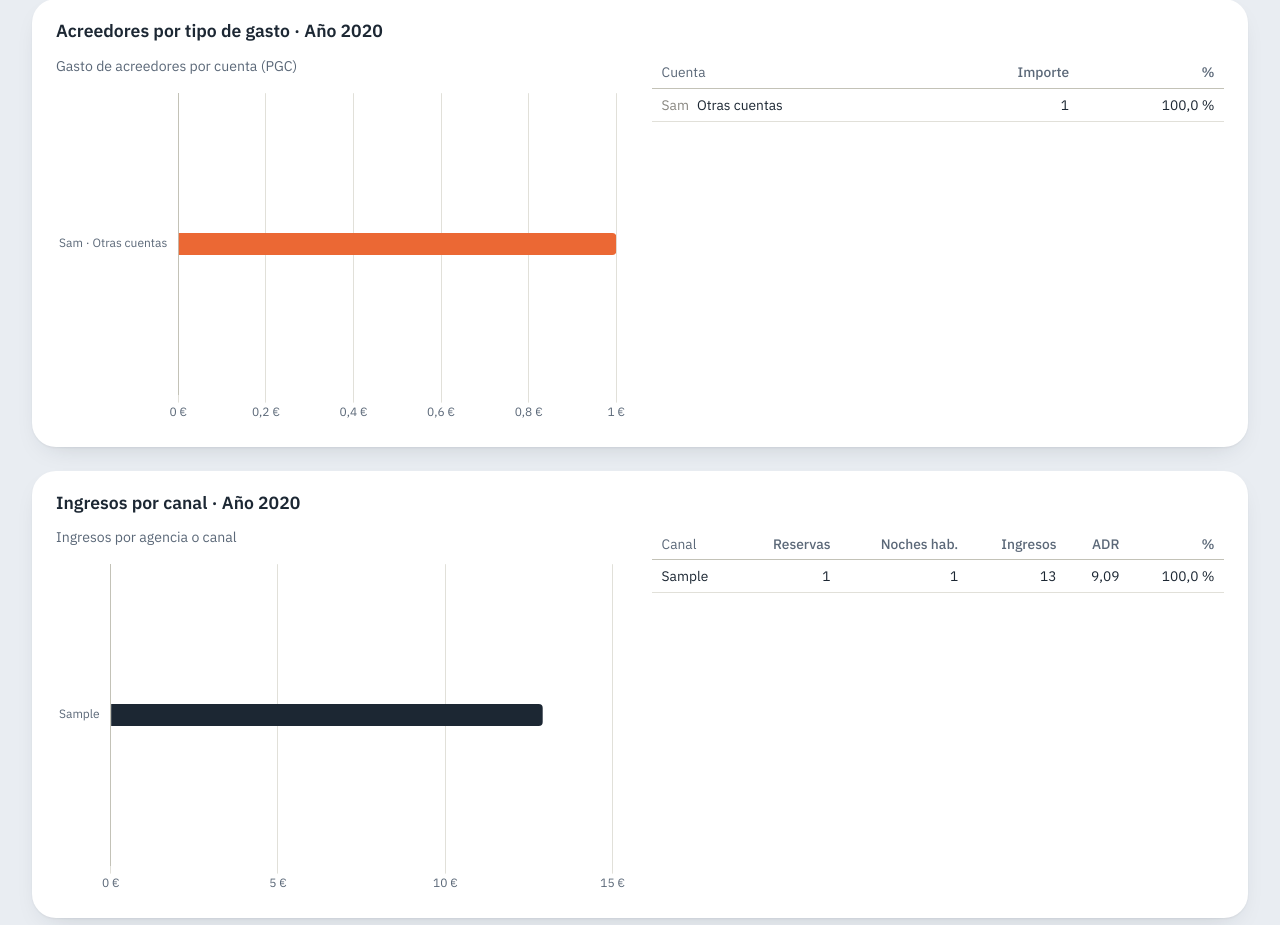
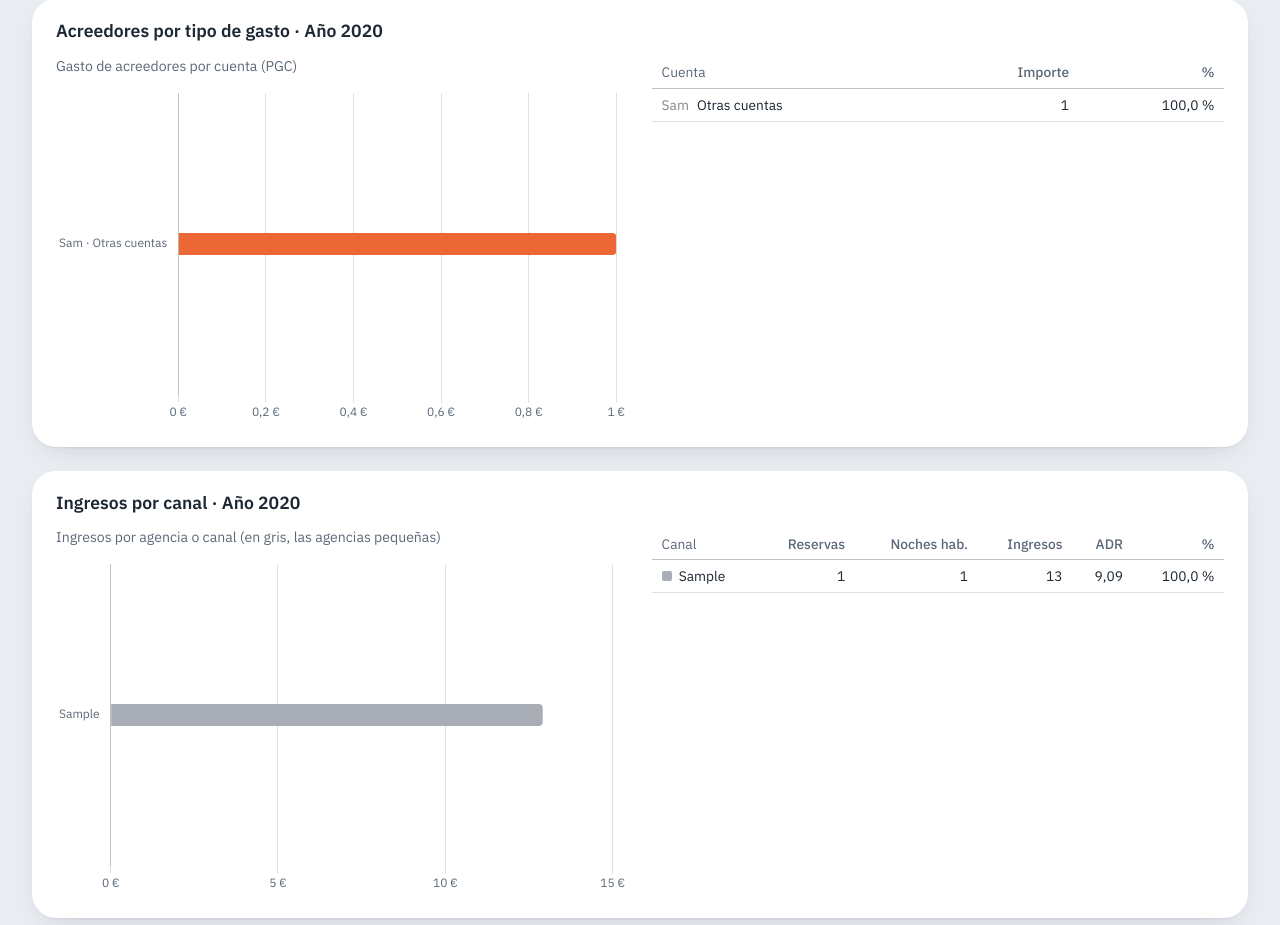
Before and after one commit to jatien/hotel_cuentas, a Django app: page /analisis/ in a window 1280 px wide. Shown: the part 2604-3529 px from the top of the page. Run offline with Django 5.2, Linux system fonts and the light colour scheme; tables that the repository leaves empty hold one stand-in row (values such as "Sample post").

Commit message:
analisis: colores por canal en «Ingresos por canal»
Cada barra toma el color de su canal principal (los mismos que en el peso
mensual) y las agencias pequeñas van en gris; muestra de color en la tabla.

Co-Authored-By: Claude Opus 5.5 <noreply@anthropic.com>
Claude-Session: https://claude.ai/code/session_01J7hTZbybP8qt2wntGDxY3u

```diff
--- a/analisis/resumen.py
+++ b/analisis/resumen.py
@@ -508,7 +508,7 @@ def calcular_resumen(anio: int, mes: int | None = None, incluir_previsto: bool =
     # --- Canales (agencias)
     total_ing_agencias = sum((a["ingresos"] for a in agencias.values()), CERO)
     canales = sorted(({
-        "nombre": nombre, **a,
+        "nombre": nombre, **a, "principal": canal_principal(nombre),
         "adr": a["estancias"] / a["noches_hab"] if a["noches_hab"] else None,
         "pct": _pct(a["ingresos"], total_ing_agencias),
     } for nombre, a in agencias.items() if a["ingresos"] or a["noches_hab"]), key=lambda x: -x["ingresos"])
--- a/analisis/static/analisis/resumen.js
+++ b/analisis/static/analisis/resumen.js
@@ -178,15 +178,33 @@
     });
   }
   barrasSimples("g-cuentas", datos.cuentas, "Gasto", COLOR.acreedores);
-  barrasSimples("g-canales", datos.canales, "Ingresos", COLOR.ingresos);
-
-  // 6. Peso mensual de los canales principales (barras apiladas al 100 %)
-  //    Orden de colores validado para daltonismo con el validador de paleta.
+  // Colores de los canales principales (orden validado para daltonismo con el
+  // validador de paleta); las agencias pequeñas van en gris neutro.
   const COLORES_CANAL = ["#e87ba4", "#008300", "#eda100", "#6250d6", "#e34948"];
+  const GRIS_CANAL = "#A9AEB6";
   const p = datos.pesos;
   const colorCanal = Object.fromEntries(p.canales.map((c, i) => [c, COLORES_CANAL[i % COLORES_CANAL.length]]));
   document.querySelectorAll(".muestra[data-canal]").forEach((el) => {
-    el.style.background = colorCanal[el.dataset.canal] || "#C3C2B7";
+    el.style.background = colorCanal[el.dataset.canal] || GRIS_CANAL;
+  });
+
+  // 5. Ingresos por canal: cada barra con el color de su canal principal
+  const can = datos.canales;
+  crear("g-canales", {
+    type: "bar",
+    data: {
+      labels: can.etiquetas,
+      datasets: [{
+        label: "Ingresos", data: can.valores,
+        backgroundColor: can.principal.map((c) => colorCanal[c] || GRIS_CANAL),
+        borderRadius: 4, borderSkipped: "start", maxBarThickness: 22,
+      }],
+    },
+    options: {
+      indexAxis: "y",
+      plugins: { legend: { display: false } },
+      scales: { x: ejeValores(false), y: ejeCategorias(false) },
+    },
   });
 
   const lienzoPesos = document.getElementById("g-pesos");
--- a/analisis/templates/analisis/resumen.html
+++ b/analisis/templates/analisis/resumen.html
@@ -209,14 +209,14 @@
       <h2>Ingresos por canal · {{ nombre_periodo }}</h2>
       <div class="graficos-dos">
         <figure>
-          <figcaption>Ingresos por agencia o canal</figcaption>
+          <figcaption>Ingresos por agencia o canal (en gris, las agencias pequeñas)</figcaption>
           <div class="lienzo lienzo-alto"><canvas id="g-canales" role="img" aria-label="Ingresos por canal; datos en la tabla"></canvas></div>
         </figure>
         <div class="desliza"><table class="tabla">
           <thead><tr><th scope="col">Canal</th><th scope="col">Reservas</th><th scope="col">Noches hab.</th><th scope="col">Ingresos</th><th scope="col">ADR</th><th scope="col">%</th></tr></thead>
           <tbody>
             {% for c in canales %}
-              <tr><th scope="row">{{ c.nombre }}</th><td>{{ c.reservas|numero }}</td><td>{{ c.noches_hab|numero }}</td><td>{{ c.ingresos|numero }}</td><td>{{ c.adr|numero:2 }}</td><td>{{ c.pct|pct }}</td></tr>
+              <tr><th scope="row"><span class="muestra" data-canal="{{ c.principal|default:'' }}"></span>{{ c.nombre }}</th><td>{{ c.reservas|numero }}</td><td>{{ c.noches_hab|numero }}</td><td>{{ c.ingresos|numero }}</td><td>{{ c.adr|numero:2 }}</td><td>{{ c.pct|pct }}</td></tr>
             {% empty %}
               <tr><td colspan="6" class="vacio">Sin reservas en el periodo.</td></tr>
             {% endfor %}
--- a/analisis/views.py
+++ b/analisis/views.py
@@ -88,6 +88,7 @@ def resumen(request):
         "canales": {
             "etiquetas": [c["nombre"] for c in r["canales"]],
             "valores": _floats(c["ingresos"] for c in r["canales"]),
+            "principal": [c["principal"] for c in r["canales"]],
         },
         "pesos": _datos_pesos(r["pesos_canales"]),
     }
```
